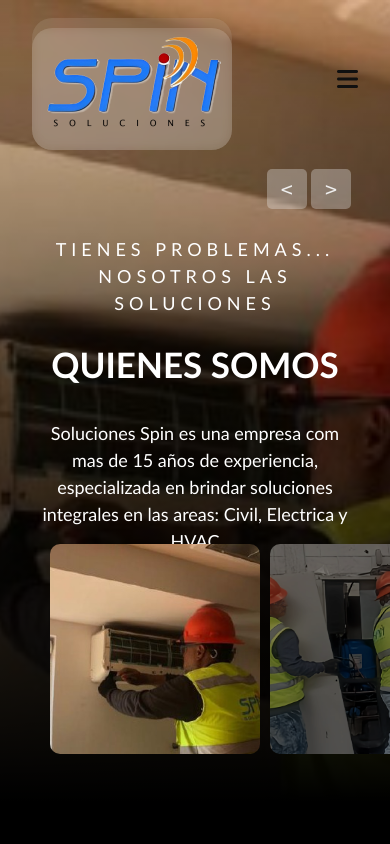
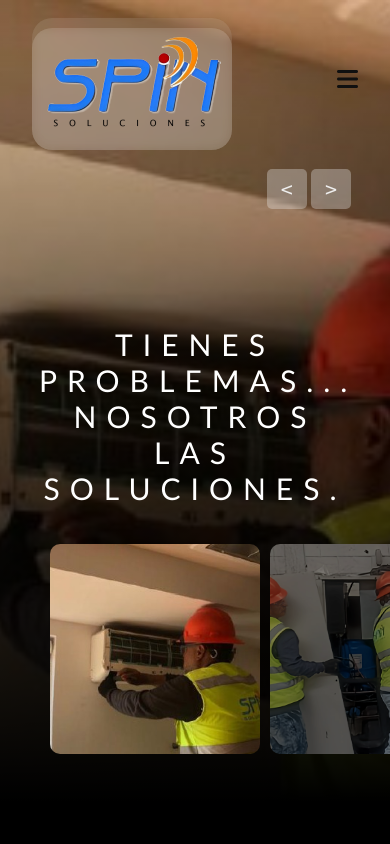
Before and after one commit to firemachineFTW/spin-python, a Flask app: page / in a window 390 px wide. Run offline with Flask 3, Linux system fonts and the light colour scheme.

Commit message:
commit arreglos index-about-2

```diff
--- a/static/index.css
+++ b/static/index.css
@@ -201,6 +201,8 @@
 .slider .list .content h2 {
     font-size: 70px;
     margin: 0;
+    text-align: center;
+    margin-top: 80px;
 }
 
 .slider .list .item.active {
@@ -308,11 +310,12 @@
     }
 
     .slider .list .item .content h2 {
-        font-size: 35px;
+        font-size: 30px;
         padding-top: 10px;
         padding-bottom: 15px;
         text-align: center;
-        font-weight: bold;
+        text-transform: uppercase;
+        letter-spacing: 10px;
     }
 
     .slider .list .item .content p:nth-child(1){
--- a/templates/index.html
+++ b/templates/index.html
@@ -61,8 +61,16 @@
             <div class="item active">
                 <img src="{{ url_for('static', filename='imagen.jpg') }}">
                 <div class="content">
-                    <p>Tienes problemas... Nosotros las soluciones</p>
-                    <h2>QUIENES SOMOS</h2>
+                    <h2>Tienes problemas... Nosotros las soluciones.</h2>
+                    <p>
+                    </p>
+                </div>
+            </div>
+            <div class="item">
+                <img src="{{ url_for('static', filename='imagen2.webp') }}">
+                <div class="content">
+                    <p></p>
+                    <h2>QUIENES SOMOS...</h2>
                     <p>
                         Soluciones Spin es una empresa com mas de 15 años de experiencia,
                         especializada en brindar soluciones integrales en las areas: Civil,
@@ -71,24 +79,14 @@
                 </div>
             </div>
             <div class="item">
-                <img src="{{ url_for('static', filename='imagen2.webp') }}">
+                <img src="{{ url_for('static', filename='imagen4.jpg') }}">
                 <div class="content">
-                    <p>design</p>
+                    <p></p>
                     <h2>Seguridad Industrial</h2>
                     <p>
                         Para Soluciones Spin S.A. de C.V. la seguridad es fundamental para
-                        el desarrollo de nuestra actividad empresarial.
-                    </p>
-                </div>
-            </div>
-            <div class="item">
-                <img src="{{ url_for('static', filename='imagen4.jpg') }}">
-                <div class="content">
-                    <p>design</p>
-                    <h2>Slider 03</h2>
-                    <p>
-                        Lorem ipsum dolor sit amet consectetur adipisicing elit. Labore, neque?
-                        Lorem ipsum dolor sit amet consectetur adipisicing elit. Ipsum, ex.
+                        el desarrollo de nuestra actividad empresarial. Es por ello que nuestro
+                        personal se encuentra en constante capacitacion.
                     </p>
                 </div>
             </div>
```
